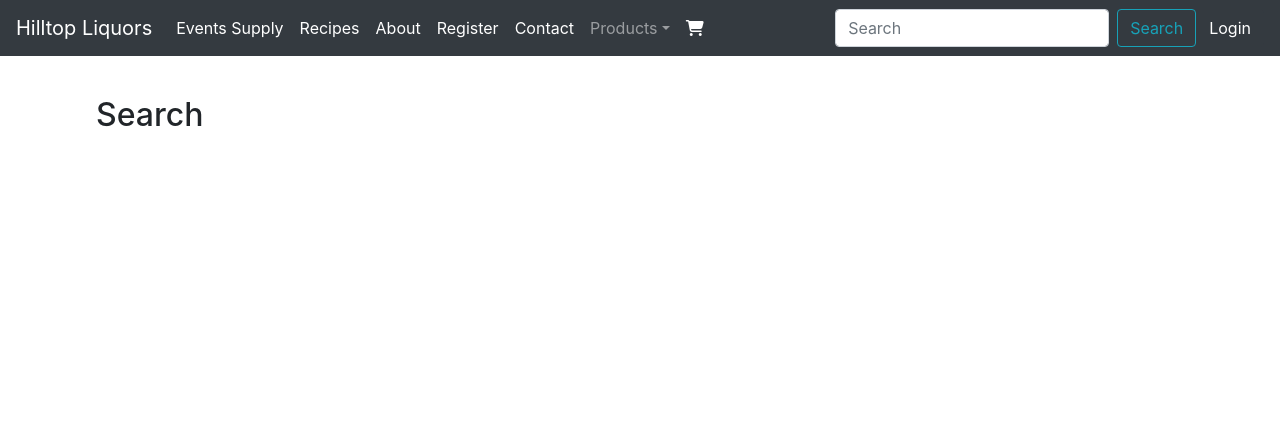
After one commit to Hilltop-Liquors/hilltop-liquors, a Spring Boot app: page /Search in a window 1280 px wide. The commit adds this page. Shown: the top 430 px of the page. Run offline with Spring Boot 4, Linux system fonts and the light colour scheme; some libraries are stand-ins or nearby versions.

```diff
--- a/src/main/java/com/codeup/hilltopliquors/controllers/HomeController.java
+++ b/src/main/java/com/codeup/hilltopliquors/controllers/HomeController.java
@@ -34,11 +34,6 @@ public class HomeController {
         return "contact";
     }
 
-//    @GetMapping("/Login")
-//    public String showLogin() {
-//        return "login";
-//    }
-
     @GetMapping("/Recipes")
     public String showRecipes() {
         return "recipes";
@@ -49,8 +44,9 @@ public class HomeController {
         return "register";
     }
 
-//    @GetMapping("/Orders")
-//    public String showOrders() {
-//        return "orders";
-//    }
+    @GetMapping("/Search")
+    public String showSearch() {
+        return "search";
+    }
+
 }
--- a/src/main/resources/templates/partials/head.html
+++ b/src/main/resources/templates/partials/head.html
@@ -3,6 +3,10 @@
 <head th:fragment="head">
     <meta charset="utf-8">
     <meta name="viewport" content="width=device-width, initial-scale=1">
+
+    <!--  Font Awesome  -->
+    <script src="https://kit.fontawesome.com/c6a341846b.js" crossorigin="anonymous"></script>
+    <script src="https://cdn.jsdelivr.net/npm/animejs@3.0.1/lib/anime.min.js"></script>
 
     <link rel="stylesheet" th:href="@{https://stackpath.bootstrapcdn.com/bootstrap/4.5.0/css/bootstrap.min.css}">
     <script src="https://code.jquery.com/jquery-3.3.1.slim.min.js"
--- a/src/main/resources/templates/partials/navbar.html
+++ b/src/main/resources/templates/partials/navbar.html
@@ -3,6 +3,12 @@
 <head>
     <meta charset="UTF-8">
     <title>Title</title>
+
+    <style>
+
+
+    </style>
+
 </head>
 <body>
 <nav th:fragment="navbar" class="navbar navbar-expand-md navbar-dark bg-dark fixed-top">
@@ -31,15 +37,66 @@
                 <a class="nav-link" href="/Register">Register <span class="sr-only">(current)</span></a>
             </li>
 
-            <!-- login modal-->
-            <li class="nav-item active bg-dark" data-toggle="modal" data-target="#exampleModal">
+            <li class="nav-item active">
+                <a class="nav-link" href="/Contact">Contact <span class="sr-only">(current)</span></a>
+            </li>
+            <!--        SEARCH       -->
+            <li class="nav-item dropdown">
+                <a class="nav-link dropdown-toggle" href="/" id="dropdown01" data-toggle="dropdown"
+                   aria-haspopup="true" aria-expanded="false">Products</a>
+                <div class="dropdown-menu" aria-labelledby="dropdown01">
+                    <a class="dropdown-item" href="/Search">Beer</a>
+                    <a class="dropdown-item" href="/Search">Wine</a>
+                    <a class="dropdown-item" href="/Search">Spirits</a>
+                    <a class="dropdown-item" href="/Search">Non Alcoholic</a>
+                    <a class="dropdown-item" href="/Search">Extras</a>
+                </div>
+            </li>
+            <!--        CART        -->
+            <li class="nav-item active">
+                <a class="nav-link" href="/Cart"><i class="fas fa-shopping-cart"></i> <span class="sr-only">(current)</span></a>
+            </li>
+        </ul>
+        <form class="form-inline my-2 my-lg-0">
+            <input class="form-control mr-sm-2" type="text" placeholder="Search" aria-label="Search">
+            <button class="btn btn-dark btn-outline-info my-2 my-sm-0" type="submit">Search</button>
+        </form>
+
+        <!--        &lt;!&ndash;Login Modal &ndash;&gt;-->
+        <!--        <div class="modal fade" id="exampleModal" tabindex="-1" aria-labelledby="exampleModalLabel" aria-hidden="true">-->
+        <!--            <div class="modal-dialog">-->
+        <!--                <div class="modal-content">-->
+        <!--                    <div class="modal-header">-->
+        <!--                        <h5 class="modal-title" id="exampleModalLabel">Modal title</h5>-->
+        <!--                        <button type="button" class="close" data-dismiss="modal" aria-label="Close">-->
+        <!--                            <span aria-hidden="true">&times;</span>-->
+        <!--                        </button>-->
+        <!--                    </div>-->
+        <!--                    <div class="modal-body">-->
+        <!--                        ...-->
+        <!--                    </div>-->
+        <!--                    <div class="modal-footer">-->
+        <!--                        <button type="button" class="btn btn-secondary" data-dismiss="modal">Close</button>-->
+        <!--                        <button type="button" class="btn btn-primary">Save changes</button>-->
+        <!--                    </div>-->
+        <!--                </div>-->
+        <!--            </div>-->
+        <!--        </div>-->
+
+        <!--        &lt;!&ndash;            End login modal&ndash;&gt;-->
+
+        <!-- LOGIN BTN-->
+
+
+<!--            <li class="nav-item active bg-dark" data-toggle="modal" data-target="#exampleModal">-->
                 <button style="z-index: 1;" type="button" class="btn btn-dark d-inline"
                         data-toggle="modal"
                         data-target="#exampleModalCenter">
                     Login
                 </button>
+<!--            </li>-->
 
-                <!--end-->
+
         <!-- LOGIN MODAL -->
         <div class="modal" id="exampleModalCenter" tabindex="-1" role="dialog"
              aria-labelledby="exampleModalCenterTitle" aria-hidden="true">
@@ -74,59 +131,11 @@
                                     type="submit">Login
                             </button>
                         </form>
-
                     </div>
                 </div>
             </div>
         </div>
-                <!--Login end-->
-            </li>
-
-            <li class="nav-item active">
-                <a class="nav-link" href="/Contact">Contact <span class="sr-only">(current)</span></a>
-            </li>
-            <li class="nav-item active">
-                <a class="nav-link" href="/Cart">Cart <span class="sr-only">(current)</span></a>
-            </li>
-            <li class="nav-item dropdown">
-                <a class="nav-link dropdown-toggle" href="/" id="dropdown01" data-toggle="dropdown"
-                   aria-haspopup="true" aria-expanded="false">Products</a>
-                <div class="dropdown-menu" aria-labelledby="dropdown01">
-                    <a class="dropdown-item" href="/">Beer</a>
-                    <a class="dropdown-item" href="/">Wine</a>
-                    <a class="dropdown-item" href="/">Spirits</a>
-                    <a class="dropdown-item" href="/">Non Alcoholic</a>
-                    <a class="dropdown-item" href="/">Extras</a>
-                </div>
-            </li>
-        </ul>
-        <form class="form-inline my-2 my-lg-0">
-            <input class="form-control mr-sm-2" type="text" placeholder="Search" aria-label="Search">
-            <button class="btn btn-dark btn-outline-info my-2 my-sm-0" type="submit">Search</button>
-        </form>
-
-        <!--        &lt;!&ndash;Login Modal &ndash;&gt;-->
-        <!--        <div class="modal fade" id="exampleModal" tabindex="-1" aria-labelledby="exampleModalLabel" aria-hidden="true">-->
-        <!--            <div class="modal-dialog">-->
-        <!--                <div class="modal-content">-->
-        <!--                    <div class="modal-header">-->
-        <!--                        <h5 class="modal-title" id="exampleModalLabel">Modal title</h5>-->
-        <!--                        <button type="button" class="close" data-dismiss="modal" aria-label="Close">-->
-        <!--                            <span aria-hidden="true">&times;</span>-->
-        <!--                        </button>-->
-        <!--                    </div>-->
-        <!--                    <div class="modal-body">-->
-        <!--                        ...-->
-        <!--                    </div>-->
-        <!--                    <div class="modal-footer">-->
-        <!--                        <button type="button" class="btn btn-secondary" data-dismiss="modal">Close</button>-->
-        <!--                        <button type="button" class="btn btn-primary">Save changes</button>-->
-        <!--                    </div>-->
-        <!--                </div>-->
-        <!--            </div>-->
-        <!--        </div>-->
-
-        <!--        &lt;!&ndash;            End login modal&ndash;&gt;-->
+        <!--        CONTACT        -->
     </div>
 </nav>
 
--- /dev/null
+++ b/src/main/resources/templates/search.html
@@ -0,0 +1,23 @@
+<!DOCTYPE html>
+<html xmlns:th="http://www.thymeleaf.org" lang="en">
+<head th:include="partials/head :: head">
+    <title>Hilltop-Search</title>
+
+    <style>
+        nav {
+            height: 70px !important;
+        }
+    </style>
+
+</head>
+<body>
+<nav th:replace="partials/navbar :: navbar"></nav>
+
+<div class="container m-5 p-5">
+
+    <h2>Search</h2>
+</div>
+
+<footer th:replace="partials/footer :: footer"></footer>
+</body>
+</html>
```
Also changed, not shown: src/main/resources/templates/landing.html (+27 -1 lines), src/main/resources/templates/partials/login-modal.html (added, +49 -0 lines). Lines whose indentation alone changed are shown as unchanged.
